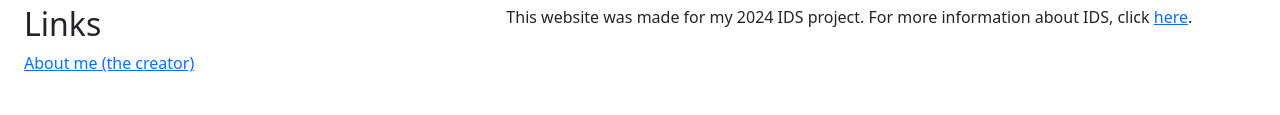
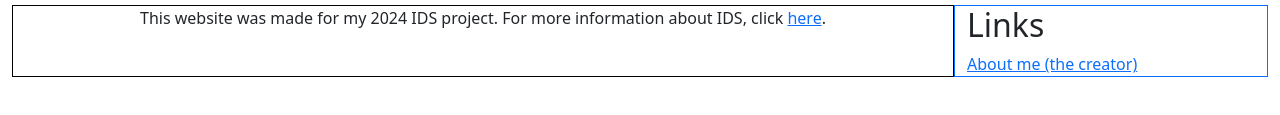
Before and after one commit to index-dot-site/index-dot-site.github.io, a plain HTML site: page about.html in a window 1280 px wide. Shown: the part 111-226 px from the top of the page. Drawn offline with nearby package versions, Linux system fonts and the light colour scheme.

Commit message:
Added borders.

```diff
--- a/about.html
+++ b/about.html
@@ -59,8 +59,11 @@
           </div>
         <div class="container-fluid">
           <div class="row">
-
-            <div class="col-md-4 col-2">
+            <!--Source: https://getbootstrap.com/docs/5.3/utilities/borders/ -->
+            <div class="col-lg-9 col-md-8 col-10 border border-black">
+              <p class="text-center">This website was made for my 2024 IDS project. For more information about IDS, click <a href="https://alpha.burnabyschools.ca/beta-mini-school/">here</a>.</p>
+            </div>
+            <div class="col-lg-3 col-md-4 col-2 border border-primary">
               <div>
                 <h2>Links</h2>
               </div>
@@ -69,9 +72,7 @@
               </div>
             </div>
 
-            <div class="col-md-8 col-10">
-              <p class="text-center">This website was made for my 2024 IDS project. For more information about IDS, click <a href="https://alpha.burnabyschools.ca/beta-mini-school/">here</a>.</p>
-            </div>
+
           </div>
         </div>
     </body>
```
Also changed, not shown: about-me.html (+3 -0 lines).
